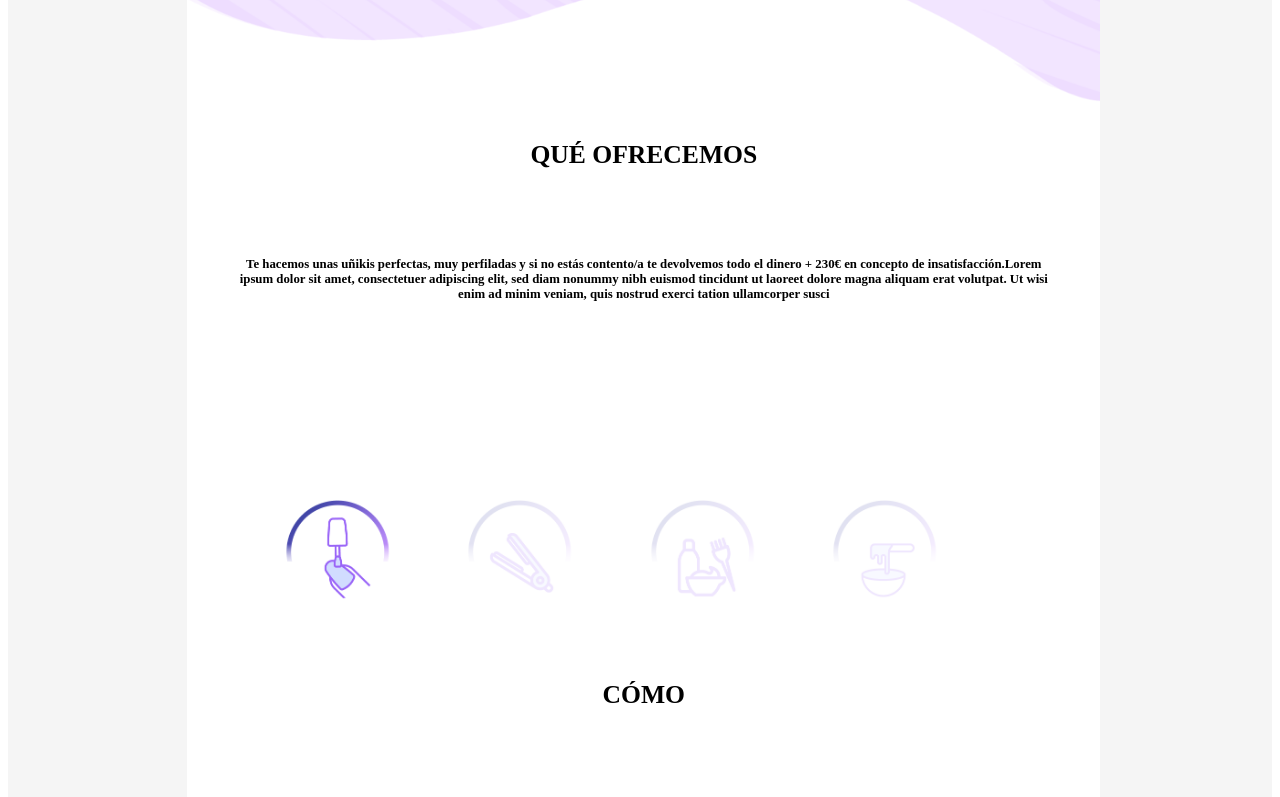
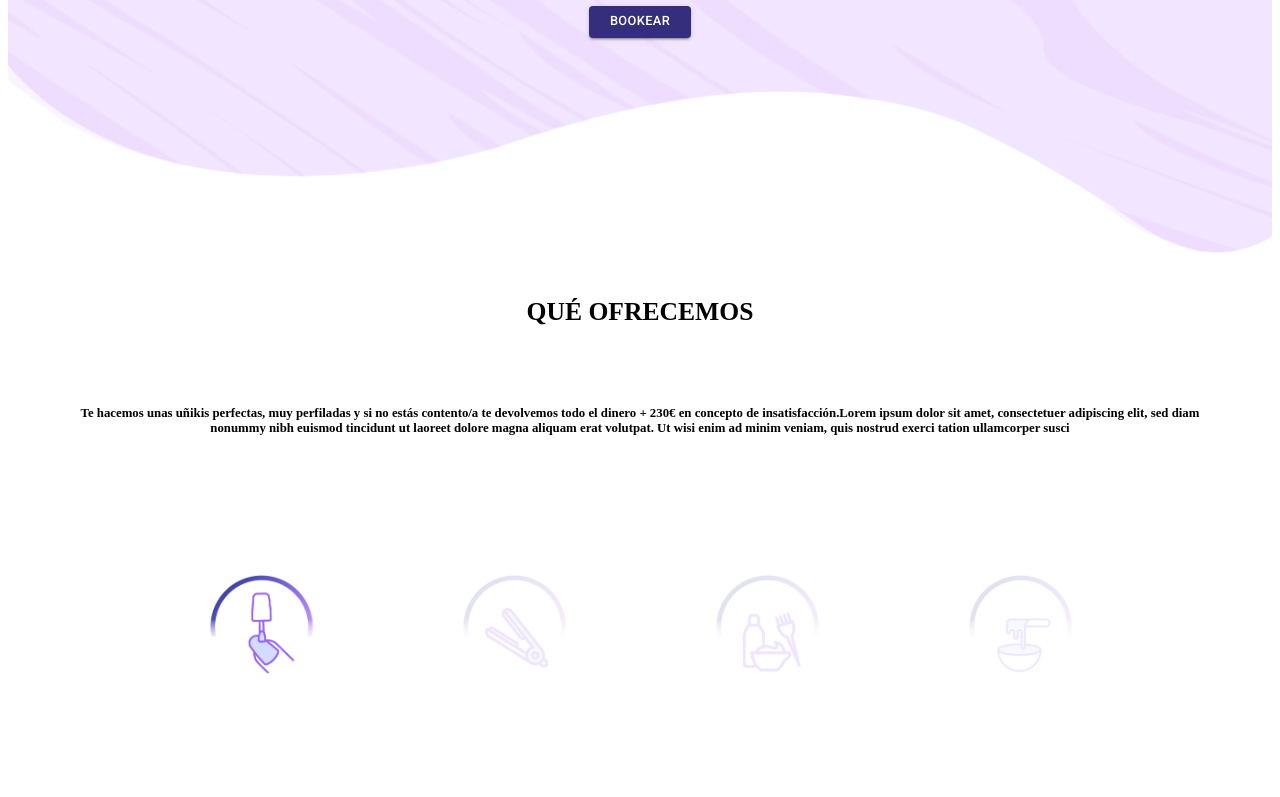
Before and after one commit to SagredoIsmael/NailShop, a React (Create React App) app in the folder frontend/: page /home in a window 1280 px wide. Shown: the part 1100-1897 px from the top of the page. Built offline with nearby package versions, Linux system fonts and the light colour scheme; a web font is replaced by a local one.

Commit message:
delete margin layout

```diff
--- a/frontend/src/js/components/headerComponents/footerView.js
+++ b/frontend/src/js/components/headerComponents/footerView.js
@@ -5,7 +5,7 @@ import backGroundImage from '../../../img/footerView/footer.png'
 
 const Wrapper = styled.div`
   display: grid;
-  grid-row:3;
+  grid-row:7;
   background-image: url(${backGroundImage});
   background-size: cover;
   background-repeat: no-repeat;
--- a/frontend/src/js/components/muiComponents/gridImages.js
+++ b/frontend/src/js/components/muiComponents/gridImages.js
@@ -13,7 +13,7 @@ const useStyles = makeStyles(theme => ({
   },
   gridList: {
     display: 'flex',
-    width: "50vw",
+    width: "100vw",
     height: "26vw",
   },
 }))
--- a/frontend/src/js/components/ourServicesComponents/ourServicesView.js
+++ b/frontend/src/js/components/ourServicesComponents/ourServicesView.js
@@ -13,7 +13,7 @@ import n3Image from '../../../img/ourServicesView/n3.png'
 
 const Wrapper = styled.div`
   display: grid;
-  grid-row:2;
+  grid-row:3;
   grid-template-columns: 100%;
   grid-template-rows: 10% 15% 18% 10% 15% 32%;
 `
@@ -41,7 +41,7 @@ const ImagesWrapper = styled.div`
   grid-row:3;
   grid-template-columns: 10% 20% 20% 20% 20% 10%;
   grid-template-rows: 100%;
-  align-items:center;
+  justify-items:center;
 `
 
 const Image = styled.div`
--- a/frontend/src/js/components/searchComponents/searchView.js
+++ b/frontend/src/js/components/searchComponents/searchView.js
@@ -12,7 +12,7 @@ import locationIcon from '../../../img/searchView/icon_location.jpg'
 
 const Wrapper = styled.div`
   display: grid;
-  grid-row:1;
+  grid-row:2;
   grid-template-columns: 15% 70% 15%;
   grid-template-rows: 10% 55% 5%;
   background-image: url(${pinkBackGround});
@@ -73,14 +73,14 @@ const SearchView = ({setServiceSearch, setPostalCodeSearch, setDateSearch, servi
       <TextFieldsWrapper>
         <TextFieldsUpWrapper>
           <DefaultWrapper gridColumn="2">
-              <TextFieldDownshift placeholder = "Escoge tu tratamiento" style={{width: '15vw', margin:'1vw'}} icon={nailPolishIcon} onChange={() => console.log('@@@@@@@change')}/>
+              <TextFieldDownshift placeholder = "Escoge tu tratamiento" style={{width: '25vw', margin:'1vw'}} icon={nailPolishIcon} onChange={() => console.log('@@@@@@@change')}/>
           </DefaultWrapper>
           <DefaultWrapper gridColumn="3">
-            <TextfieldOutline placeholder = "Código postal" style={{width: '15vw', margin:'1vw'}} icon={locationIcon} onChange={(e) => setPostalCodeSearch(e)}/>
+            <TextfieldOutline placeholder = "Código postal" style={{width: '25vw', margin:'1vw'}} icon={locationIcon} onChange={(e) => setPostalCodeSearch(e)}/>
           </DefaultWrapper>
         </TextFieldsUpWrapper>
         <DefaultWrapper gridRow="4">
-          <TextfieldOutline placeholder = "Fecha y hora" style={{width: '15vw', margin:'1vw'}} icon={calendarIcon} onChange={(e) => setDateSearch(e)}/>
+          <TextfieldOutline placeholder = "Fecha y hora" style={{width: '25vw', margin:'1vw'}} icon={calendarIcon} onChange={(e) => setDateSearch(e)}/>
         </DefaultWrapper>
       </TextFieldsWrapper>
     </InputDataWrapper>
--- a/frontend/src/js/components/socialNetworksComponents/instaView.js
+++ b/frontend/src/js/components/socialNetworksComponents/instaView.js
@@ -11,8 +11,9 @@ import image5 from '../../../img/instaView/da7cebbc4185d2395c7b3e3c6f3d1d6c.jpg'
 
 const Wrapper = styled.div`
   display: grid;
-  grid-row:3;
+  grid-row:4;
   grid-template-rows: 10% 10% 70% 10%;
+  grid-template-columns: 8% 84% 8%;
   align-items: center;
 `
 
@@ -65,7 +66,7 @@ const tileData = [
 
 const InstaView = ({openInstagramLink}) => (
   <Wrapper>
-    <DefaultWrapper gridRow="2">
+    <DefaultWrapper gridRow="2" gridColumn="2">
       <button style={{display: "grid", gridRowStart: "1", gridRowEnd:"2", cursor: "pointer", border:"none", outline:"none", backgroundColor: "white"}} onClick={(e) => openInstagramLink()}>
           <ButtonWrapper>
             <DefaultWrapper gridColumn="1">
@@ -77,7 +78,7 @@ const InstaView = ({openInstagramLink}) => (
           </ButtonWrapper>
       </button>
     </DefaultWrapper>
-    <DefaultWrapper gridRow="3">
+    <DefaultWrapper gridRow="3" gridColumn="2">
       <GridImages images={tileData}/>
     </DefaultWrapper>
   </Wrapper>
--- a/frontend/src/js/screens/home.js
+++ b/frontend/src/js/screens/home.js
@@ -11,24 +11,9 @@ import FooterView from '../containers/headerContainers/footerContainer'
 const Wrapper = styled.div`
   display: grid;
   grid-template-columns: 100%;
-  grid-template-rows: 15% 80% 5%;
-  background: ${Colors.backgroundGrey};
+  grid-template-rows: 15% 20% 30% 20% 20% 10% 5%;
+  background: white;
   height: ${props => props.mobile ? "150vh" : "490vh"};
-`;
-
-const MarginsWrapper = styled.div`
-  display: grid;
-  grid-row:2;
-  grid-template-columns: 14.2% 1fr 13.6%;
-  grid-template-rows: 100%;
-`;
-
-const ComponentsWrapper = styled.div`
-  display: grid;
-  grid-column:2;
-  grid-template-columns: 100%;
-  grid-template-rows: 20% 40% 20% 20%;
-  background-color: white;
 `;
 
 
@@ -37,26 +22,18 @@ const Home = () => (
     <MediaQuery minDeviceWidth={1224} device={{ deviceWidth: 1600 }}>
       <Wrapper>
         <HeaderView/>
-        <MarginsWrapper>
-          <ComponentsWrapper>
         <SearchView/>
         <OurServicesView/>
         <InstaView/>
-          </ComponentsWrapper>
-        </MarginsWrapper>
         <FooterView/>
       </Wrapper>
     </MediaQuery>
     <MediaQuery maxDeviceWidth={1224}>
       <Wrapper mobile>
         <HeaderView/>
-      <MarginsWrapper>
-        <ComponentsWrapper>
         <SearchView/>
         <OurServicesView/>
         <InstaView/>
-        </ComponentsWrapper>
-      </MarginsWrapper>
         <FooterView/>
       </Wrapper>
     </MediaQuery>
```
Also changed, not shown: 1 other file (tests, documents, lock files or other folders). Lines whose indentation alone changed are shown as unchanged.
